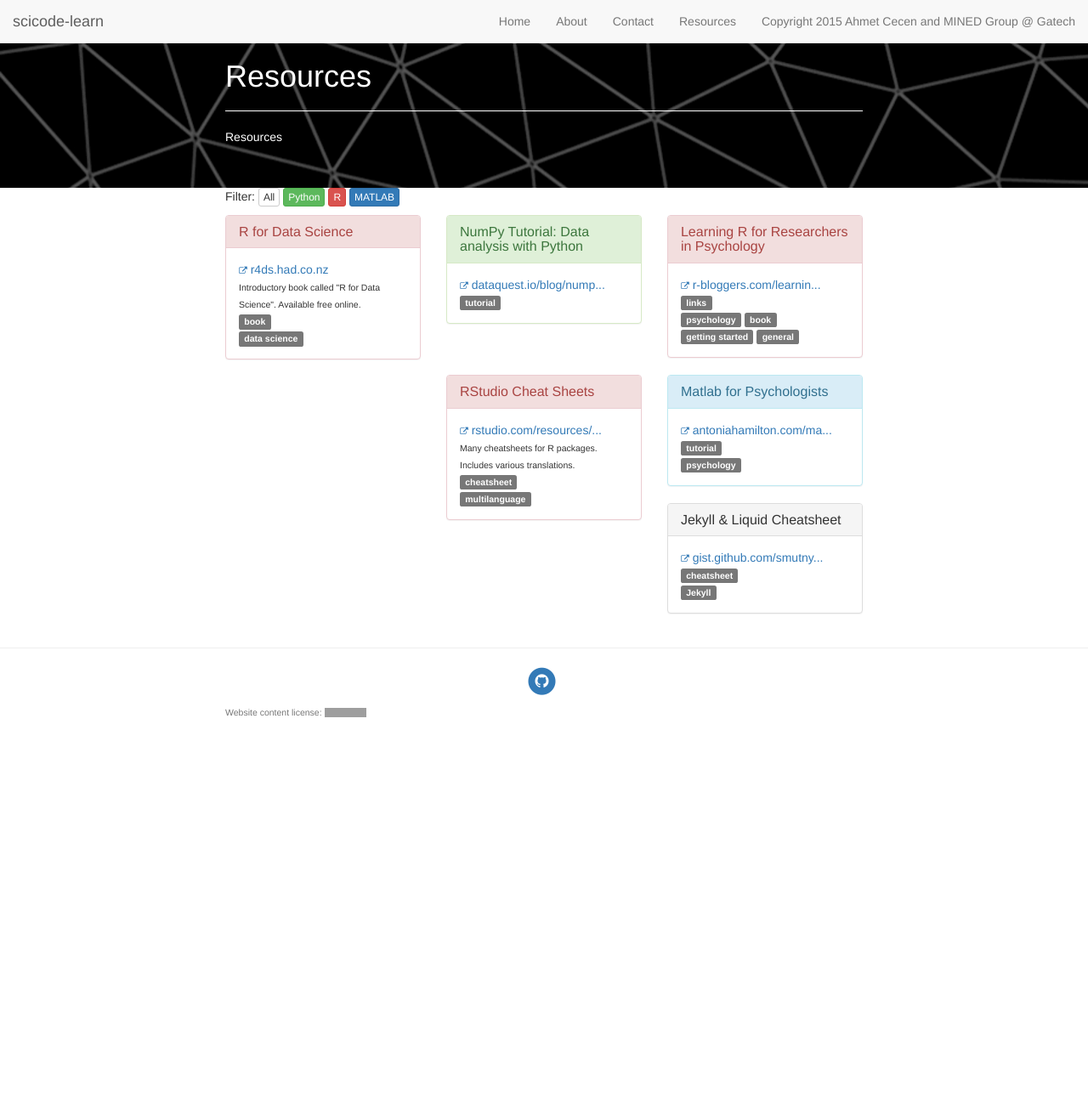
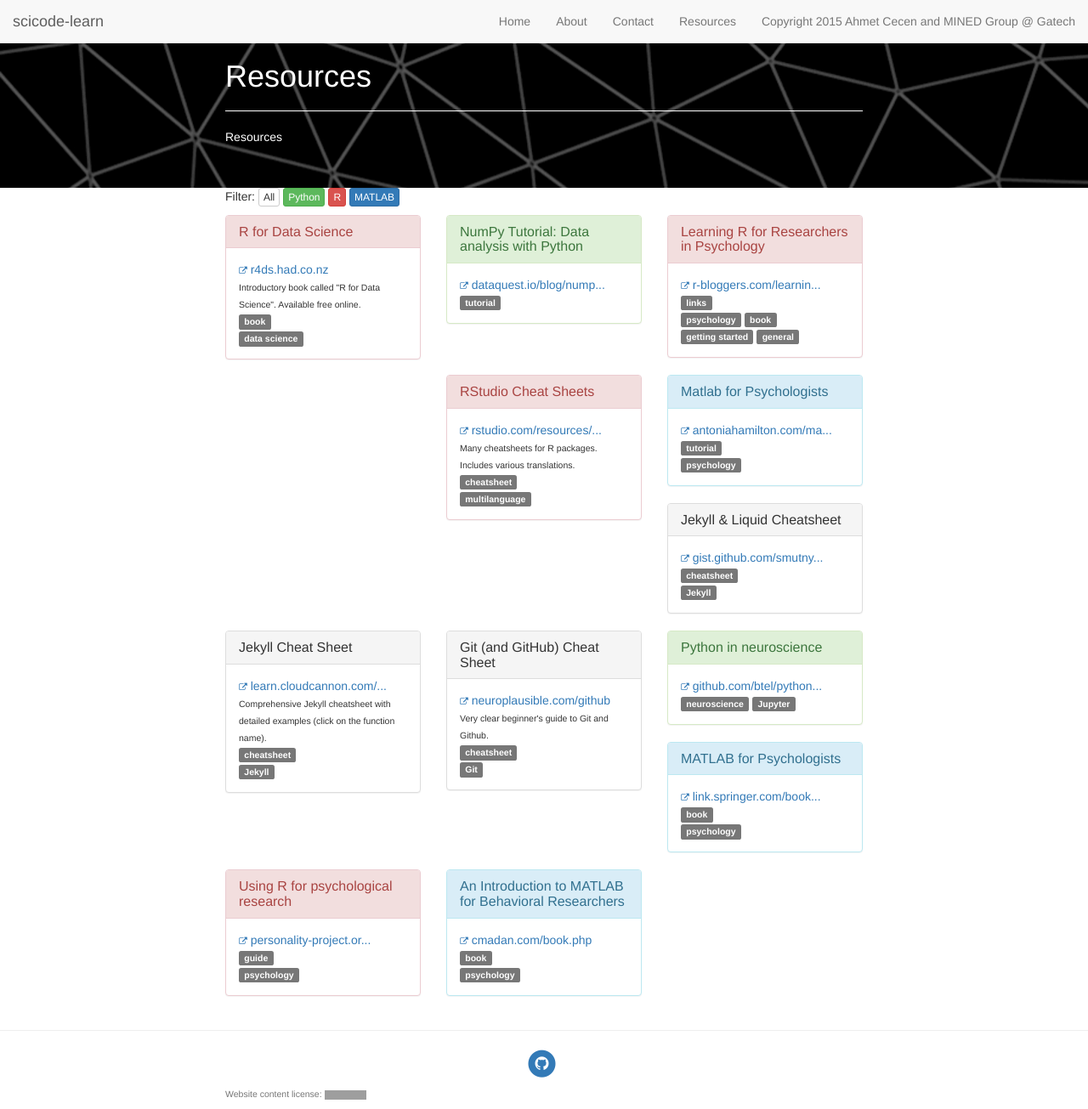
Before and after one commit to scicode-learn/scicode-learn.github.io, a Jekyll site: the page built from Resources.md, in a window 1280 px wide and 1305 px high. Shown: the whole window at 85% size. Built offline with Jekyll 4.4.1, drawn with Linux system fonts in a browser that asks for light colours; nearby versions of some CDN libraries; grey boxes are pictures that could not be loaded.

```diff
--- a/_data/resources.yml
+++ b/_data/resources.yml
@@ -1,42 +1,71 @@
 # Resources
-- label: RDataSci
-  name: R for Data Science
+- name: R for Data Science
   url: http://r4ds.had.co.nz
   language: R
   type: book
   description: Introductory book called "R for Data Science". Available free online.
   keywords: data science
 
-- label: DataQuest-NumPy
-  name: "NumPy Tutorial: Data analysis with Python"
+- name: "NumPy Tutorial: Data analysis with Python"
   url: https://www.dataquest.io/blog/numpy-tutorial-python/
   language: Python
   type: tutorial
 
-- label: RBloggers-Psych
-  name: Learning R for Researchers in Psychology
+- name: Learning R for Researchers in Psychology
   url: https://www.r-bloggers.com/learning-r-for-researchers-in-psychology/
   language: R
   type: links
   keywords: psychology, book, getting started, general
 
-- label: RStudioCheat
-  name: RStudio Cheat Sheets
+- name: RStudio Cheat Sheets
   url: https://www.rstudio.com/resources/cheatsheets/
   language: R
   type: cheatsheet
   description: Many cheatsheets for R packages. Includes various translations.
   keywords: multilanguage
 
-- label: MatlabPsych
-  name: Matlab for Psychologists
+- name: Matlab for Psychologists
   url: http://www.antoniahamilton.com/matlab.html
   language: Matlab
   type: tutorial
   keywords: psychology
 
-- label: JekyllCheat
-  name: Jekyll & Liquid Cheatsheet
+- name: Jekyll & Liquid Cheatsheet
   url: https://gist.github.com/smutnyleszek/9803727
   language: Jekyll
   type: cheatsheet
+
+- name: Jekyll Cheat Sheet
+  url: https://learn.cloudcannon.com/jekyll-cheat-sheet/
+  language: Jekyll
+  type: cheatsheet
+  description: Comprehensive Jekyll cheatsheet with detailed examples (click on the function name).
+
+- name: Git (and GitHub) Cheat Sheet
+  url: http://neuroplausible.com/github
+  language: Git
+  type: cheatsheet
+  description: Very clear beginner's guide to Git and Github.
+
+- name: Python in neuroscience
+  url: https://github.com/btel/python-in-neuroscience-tutorials
+  language: Python
+  keywords: neuroscience, Jupyter
+
+- name: MATLAB for Psychologists
+  url: https://link.springer.com/book/10.1007%2F978-1-4614-2197-9
+  language: Matlab
+  type: book
+  keywords: psychology
+
+- name: Using R for psychological research
+  url: http://personality-project.org/r/
+  language: R
+  type: guide
+  keywords: psychology
+
+- name: An Introduction to MATLAB for Behavioral Researchers
+  url: http://www.cmadan.com/book.php
+  language: Matlab
+  type: book
+  keywords: psychology
```
